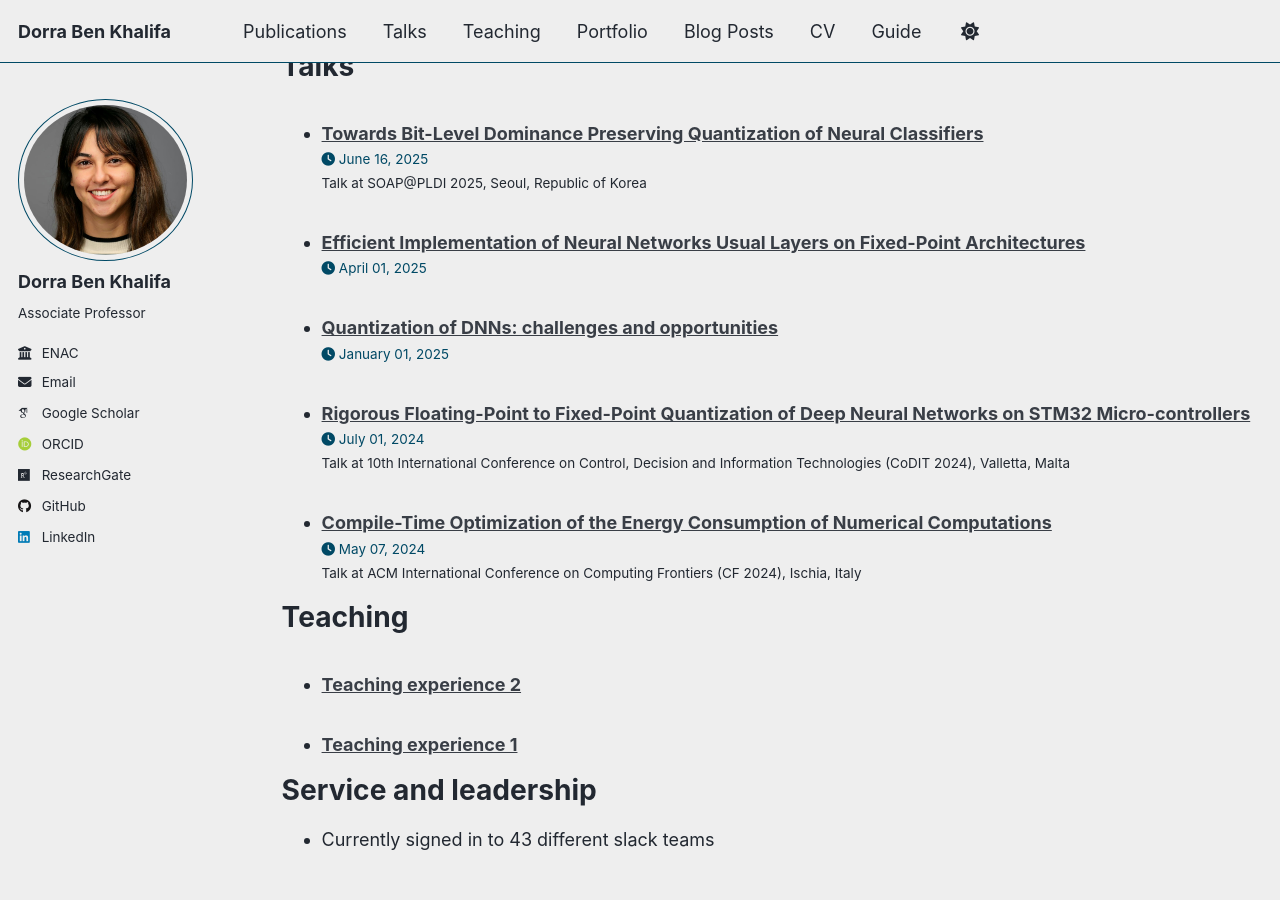
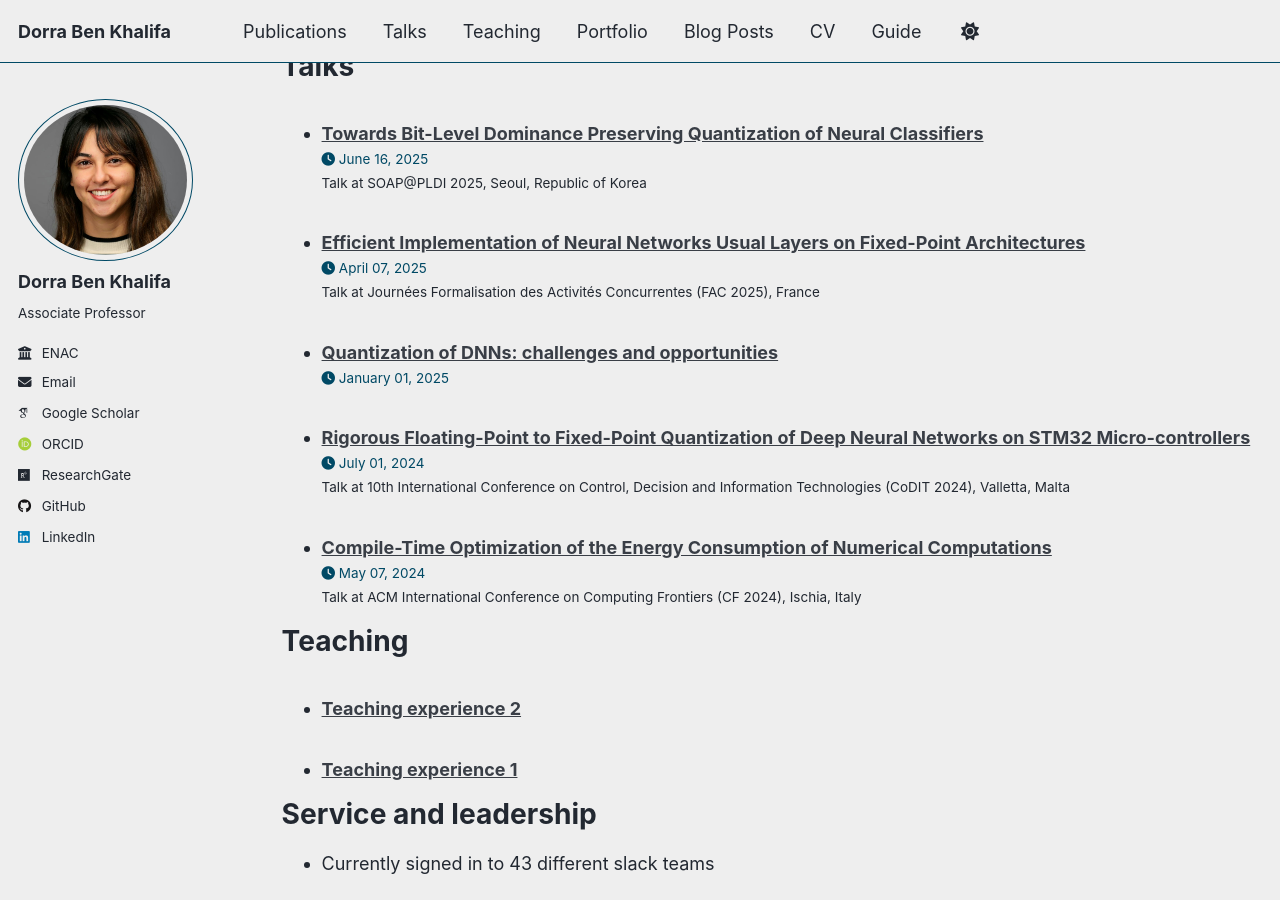
Before and after one commit to dbenkhalifa/dbenkhalifa.github.io, a Jekyll site: the page built from _pages/cv.md, in a window 1280 px wide and 900 px high, scrolled down 2051 px. Built offline with Jekyll 4.4.1, drawn with Linux system fonts in a browser that asks for light colours; some web fonts are replaced; a script that is not in the unit is left out.

Commit message:
Update neural_networks_fixed_point.md

```diff
--- a/_talks/neural_networks_fixed_point.md
+++ b/_talks/neural_networks_fixed_point.md
@@ -1,5 +1,8 @@
 ---
 title: "Efficient Implementation of Neural Networks Usual Layers on Fixed-Point Architectures"
-conference: "FAC'25"
-date: "April 2025"
+collection: talks
+type: "Talk"
+venue: "Journées Formalisation des Activités Concurrentes (FAC 2025)"
+date: 2025-04-07
+location: "France"
 ---
```
